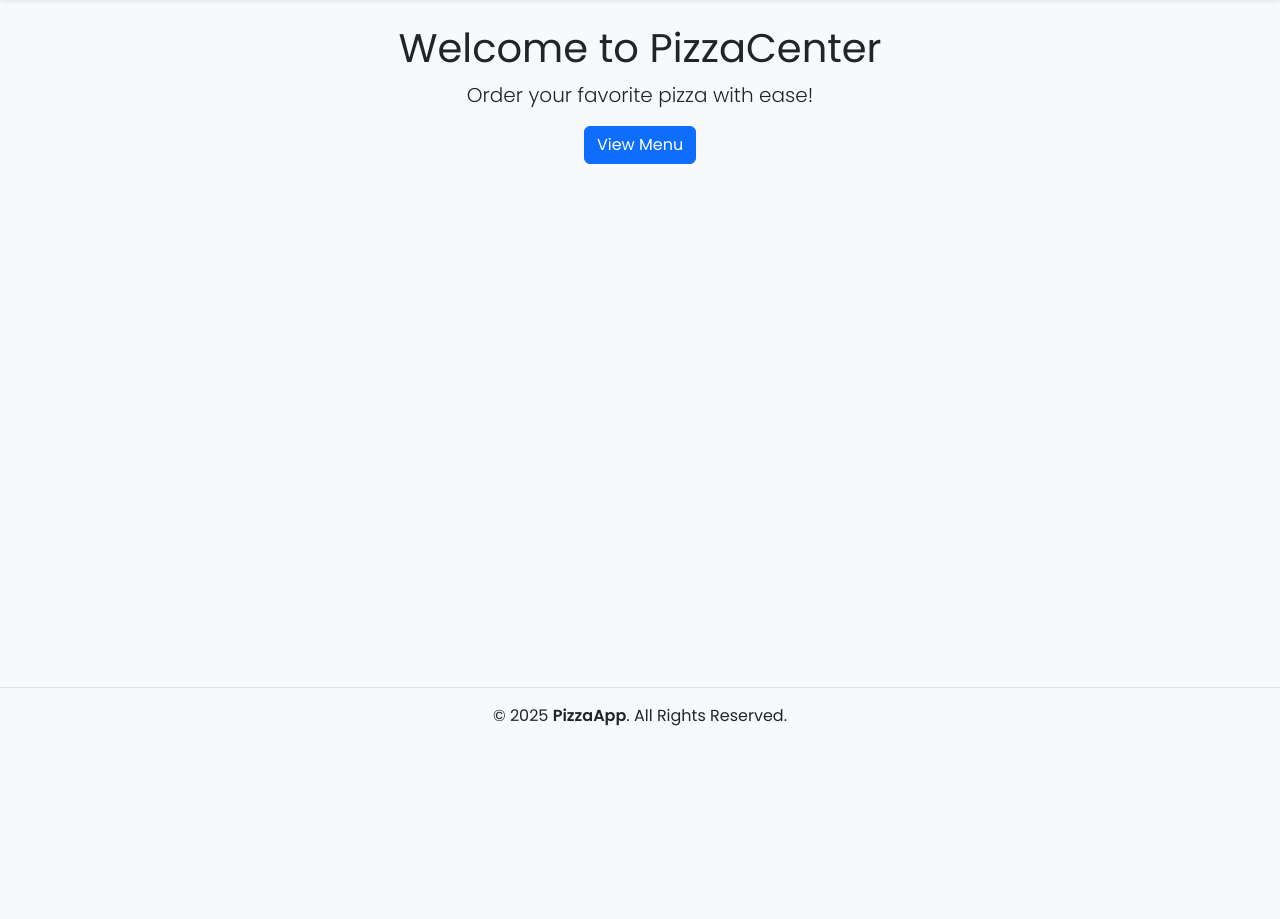
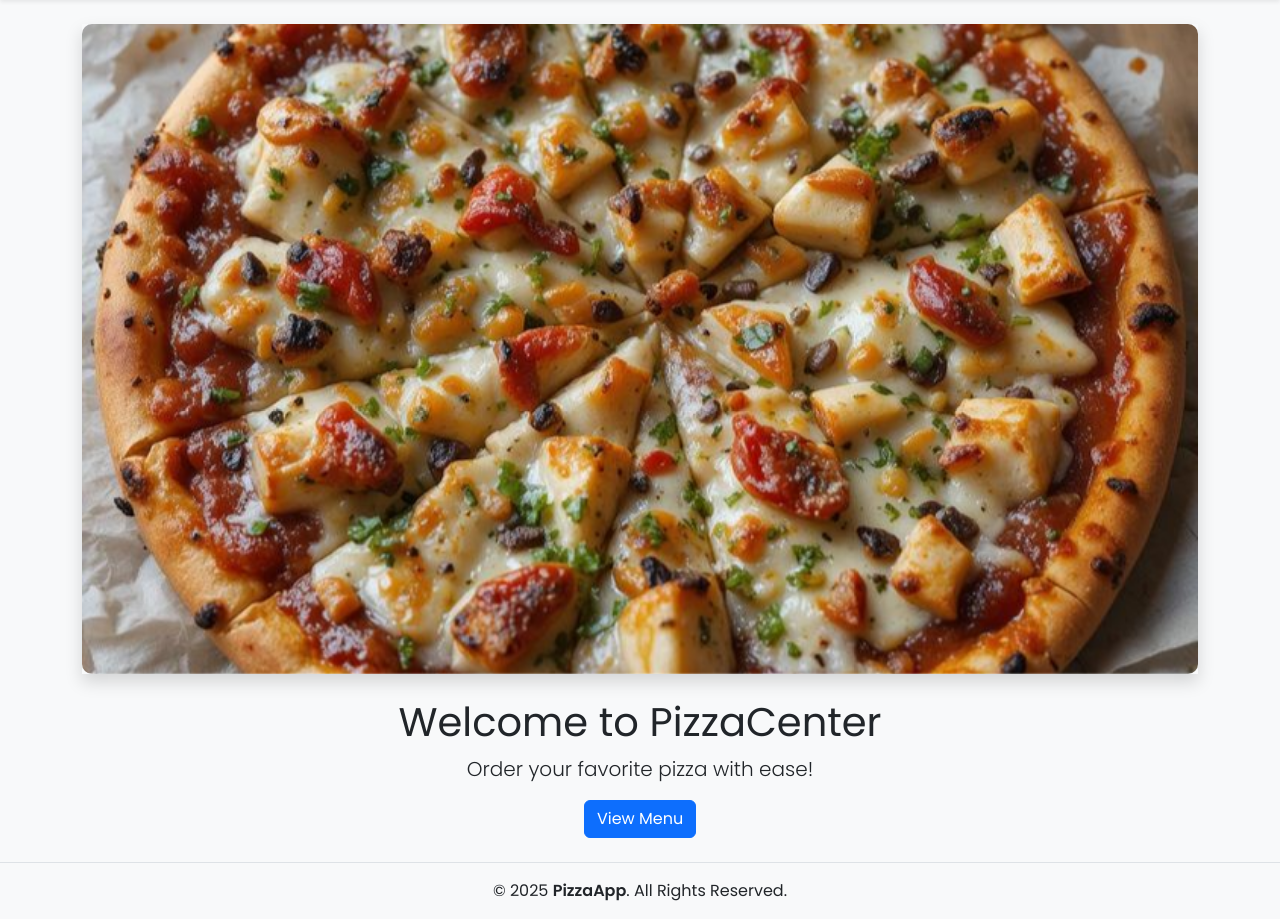
Before and after one commit to Sajani11/PizzaCenter, a Flask app: page / in a window 1280 px wide. Shown: the part 56-975 px from the top of the page. Before the commit the page ends 782 px from the top, so only its background shows below. Run offline with Flask 3, Linux system fonts and the light colour scheme; some libraries are stand-ins or nearby versions.

Commit message:
updated ui

```diff
--- a/templates/index.html
+++ b/templates/index.html
@@ -1,8 +1,47 @@
 {% extends 'layout.html' %} {% block title %}Home{% endblock %} {% block content
 %}
-<div class="text-center">
+
+<!-- 🔄 Auto-Sliding Carousel Start -->
+<div
+  id="carouselExampleAutoplaying"
+  class="carousel slide mb-4 shadow"
+  data-bs-ride="carousel"
+>
+  <div
+    class="carousel-inner"
+    style="max-height: 650px; overflow: hidden; border-radius: 10px"
+  >
+    <div class="carousel-item active">
+      <img
+        src="{{ url_for('static', filename='pizza_images/BBQ Chicken Pizza.jpg') }}"
+        class="d-block w-100"
+        style="height: 650px; object-fit: cover"
+        alt="Slide 1"
+      />
+    </div>
+    <div class="carousel-item">
+      <img
+        src="{{ url_for('static', filename='pizza_images/Hawaiian_pizza.jpg') }}"
+        class="d-block w-100"
+        style="height: 650px; object-fit: cover"
+        alt="Slide 2"
+      />
+    </div>
+    <div class="carousel-item">
+      <img
+        src="{{ url_for('static', filename='pizza_images/pesto pizza.jpg') }}"
+        class="d-block w-100"
+        style="height: 850px; object-fit: cover"
+        alt="Slide 3"
+      />
+    </div>
+  </div>
+</div>
+
+<div class="text-center mt-4">
   <h1>Welcome to PizzaCenter</h1>
   <p class="lead">Order your favorite pizza with ease!</p>
   <a href="{{ url_for('menu') }}" class="btn btn-primary">View Menu</a>
 </div>
+
 {% endblock %}
--- a/templates/order.html
+++ b/templates/order.html
@@ -35,8 +35,8 @@
           <label for="payment_method" class="form-label">Select Payment Method</label>
           <select name="payment_method" class="form-control" required>
             <option value="cash" {% if pizza[5] == 'cash' %}selected{% endif %}>Cash on Delivery</option>
-            <option value="credit_card" {% if pizza[5] == 'credit_card' %}selected{% endif %}>Esewa</option>
-            <option value="paypal" {% if pizza[5] == 'paypal' %}selected{% endif %}>Mobile Banking</option>
+            <option value="esewa" {% if pizza[5] == 'esewa' %}selected{% endif %}>Esewa</option>
+            <option value="GIME" {% if pizza[5] == 'GIME' %}selected{% endif %}>Mobile Banking</option>
           </select>
         </div>
 
```
